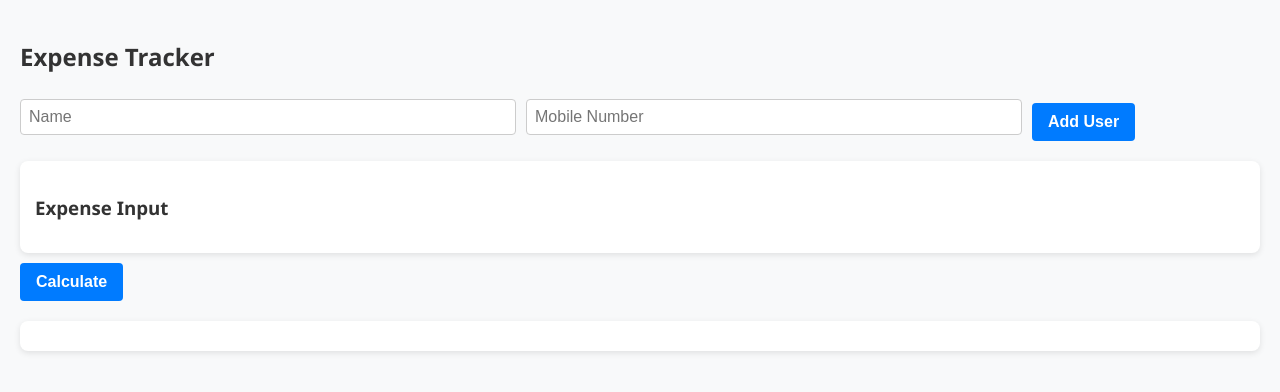
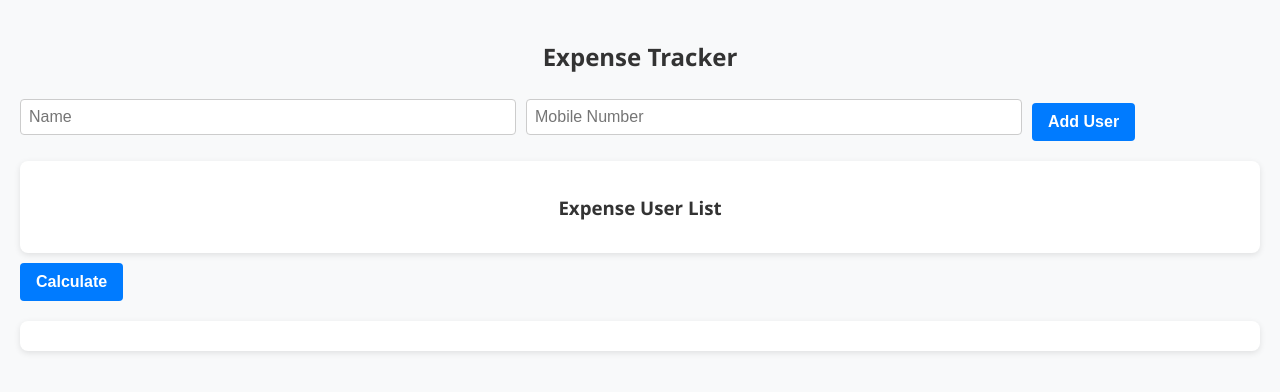
Before and after one commit to shubhamsoftrivet/Expense-Tracker, a plain HTML site: page index.html in a window 1280 px wide. Drawn offline with Linux system fonts and the light colour scheme.

Commit message:
Update index.html
text issue fixed

```diff
--- a/index.html
+++ b/index.html
@@ -16,6 +16,7 @@
     }
     h2, h3 {
       color: #333;
+      text-align: center;
     }
     input, button {
       font-size: 1rem;
@@ -98,7 +99,7 @@
 
   <!-- Expense Input Dashboard -->
   <div class="user-list" id="userList">
-    <h3>Expense Input</h3>
+    <h3>Expense User List</h3>
     <!-- Users will be added here -->
   </div>
 
```
